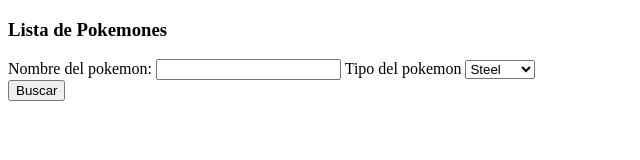
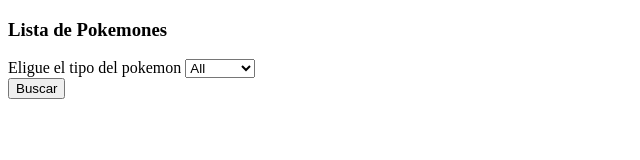
Before and after one commit to Alexander-Roque/Lista-de-Pokemon-filtrado-por-tipo, a plain HTML site: page index.html in a window 1280 px wide. Shown: the whole page, without its empty margins (0-640 px from the left). Drawn offline with Linux system fonts and the light colour scheme.

Commit message:
version.1.5

```diff
--- a/index.html
+++ b/index.html
@@ -14,28 +14,27 @@
             <div>
                 <form name="list">
                     <div>
-                    <label>Nombre del pokemon:</label>
-                    <input id="name" name="name" type="text">
-                    <label>Tipo del pokemon</label>
+                    <label>Eligue el tipo del pokemon</label>
                     <select id="type" name="type">
-                        <option>Steel</option>
-                        <option>Water</option>
-                        <option>Bug</option>
-                        <option>Dragon</option>
-                        <option>Electric</option>
-                        <option>Ghost</option>
-                        <option>Fire</option>
-                        <option>Fairy</option>
-                        <option>Ice</option>
-                        <option>Fighting</option>
-                        <option>Normal</option>
-                        <option>Grass</option>
-                        <option>Psychic</option>
-                        <option>Rock</option>
-                        <option>Ground</option>
-                        <option>Dark</option>
-                        <option>Poison</option>
-                        <option>Flying</option>
+                        <option value="">All</option>
+                        <option value="bug">Bug</option>
+                        <option value="dark">Dark</option>
+                        <option value="dragon">Dragon</option>
+                        <option value="electric">Electric</option>
+                        <option value="fairy">Fairy</option>
+                        <option value="fire">Fire</option>
+                        <option value="fighting">Fighting</option>
+                        <option value="flying">Flying</option>
+                        <option value="ghost">Ghost</option>
+                        <option value="grass">Grass</option>
+                        <object value="ground">Ground</object>
+                        <option value="ice">Ice</option>
+                        <option value="normal">Normal</option>
+                        <option value="psychic">Psychic</option>
+                        <option value="posion">Poison</option>
+                        <option value="rock">Rock</option>
+                        <option value="steel">Steel</option>
+                        <option value="water">Water</option>
                     </select>
                     </div>
                     <div>
--- a/index.js
+++ b/index.js
@@ -1,21 +1,37 @@
 const form = document.forms.list
+let searchId = 0
 
 form.addEventListener("submit", async function getPokemon(event) {
     event.preventDefault()
+    searchId++
+    const currentSearch = searchId
+
+    // document.querySelectorAll(".pokemon-card"),forEach(card => card.remove())
+
     try{
         const formData = new FormData(form)
         const pokemon = formData.get("name")
+        const selectedType = formData.get("type")
+
         const URL = "https://pokeapi.co/api/v2/pokemon?limit=100000&offset=0"
         const response = await fetch(`${URL}/pokemon/${pokemon}`)
         if (!response.ok) throw new Error("Pokémon no encontrado")
         const pokemonData = await response.json()
 
+        for (const namePokemon of pokemonData.results) {
 
-        for (const namePokemon of pokemonData.results) {
+            if(currentSearch !== searchId) return
+
             const URL = namePokemon.url
             const response = await fetch(URL)
             const pokeDataIntert = await response.json()
             const typesData = []
+
+            if (selectedType){
+                const hasType = pokeDataIntert.types.some(t => t.type.name === selectedType)
+                if (!hasType) continue
+            }
+
 
             for (const types of pokeDataIntert.types) {
                 const nameType = types.type.name
@@ -30,11 +46,18 @@
     } catch (error){
         console.error(error)
     }
-} )
+})
+
+const TypeSelectChange = document.getElementById ("type")
+
+TypeSelectChange.addEventListener("change", ()=>{
+    document.querySelectorAll (".pokemon-card").forEach(card => card.remove())
+    searchId++
+})
 
 function createCard (pokemon, typesData){
     const card = document.createElement ("div")
-
+    card.classList.add ("pokemon-card")
 
     const title = document.createElement ("p")
     title.textContent = pokemon.name
```
